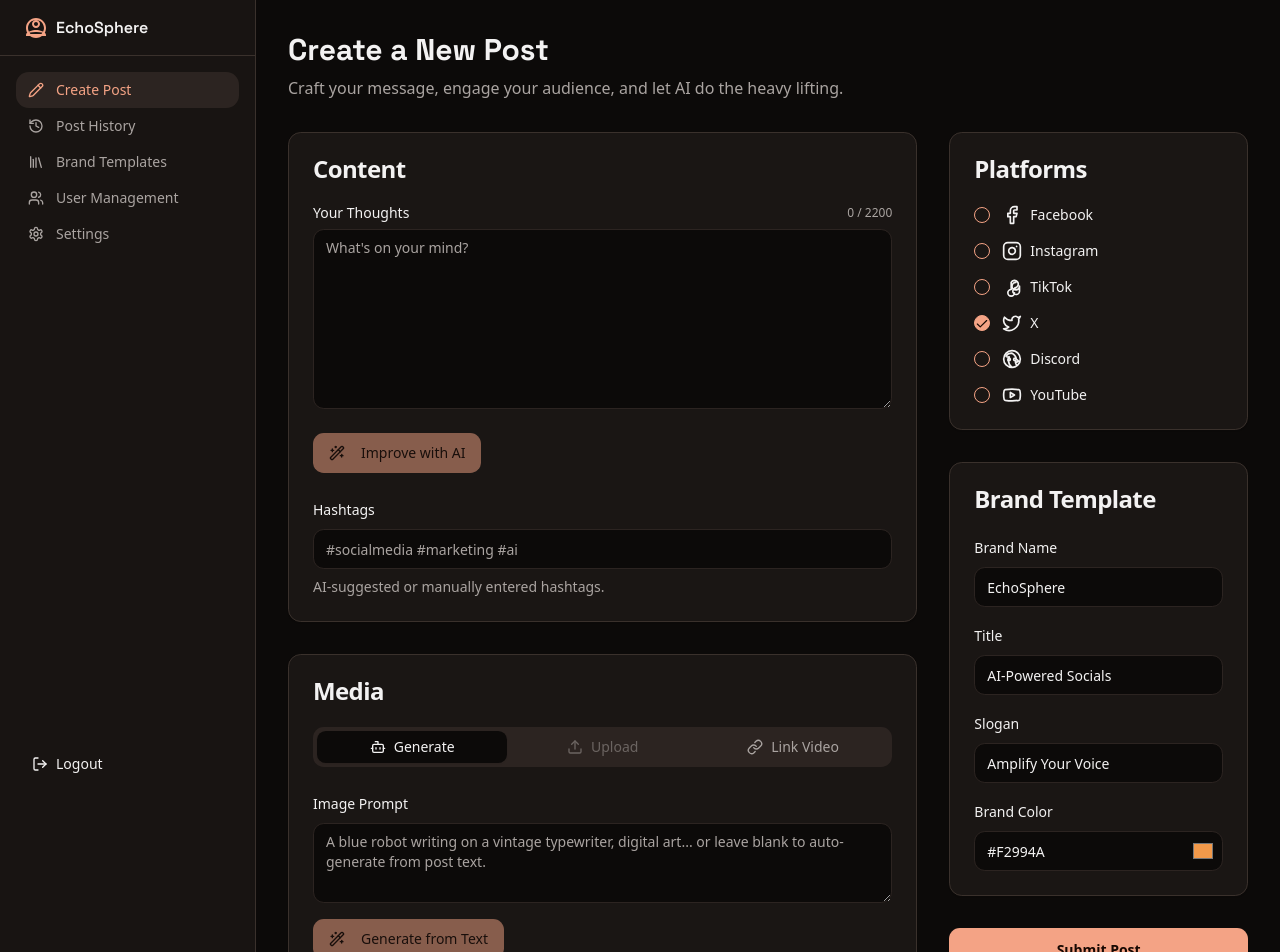
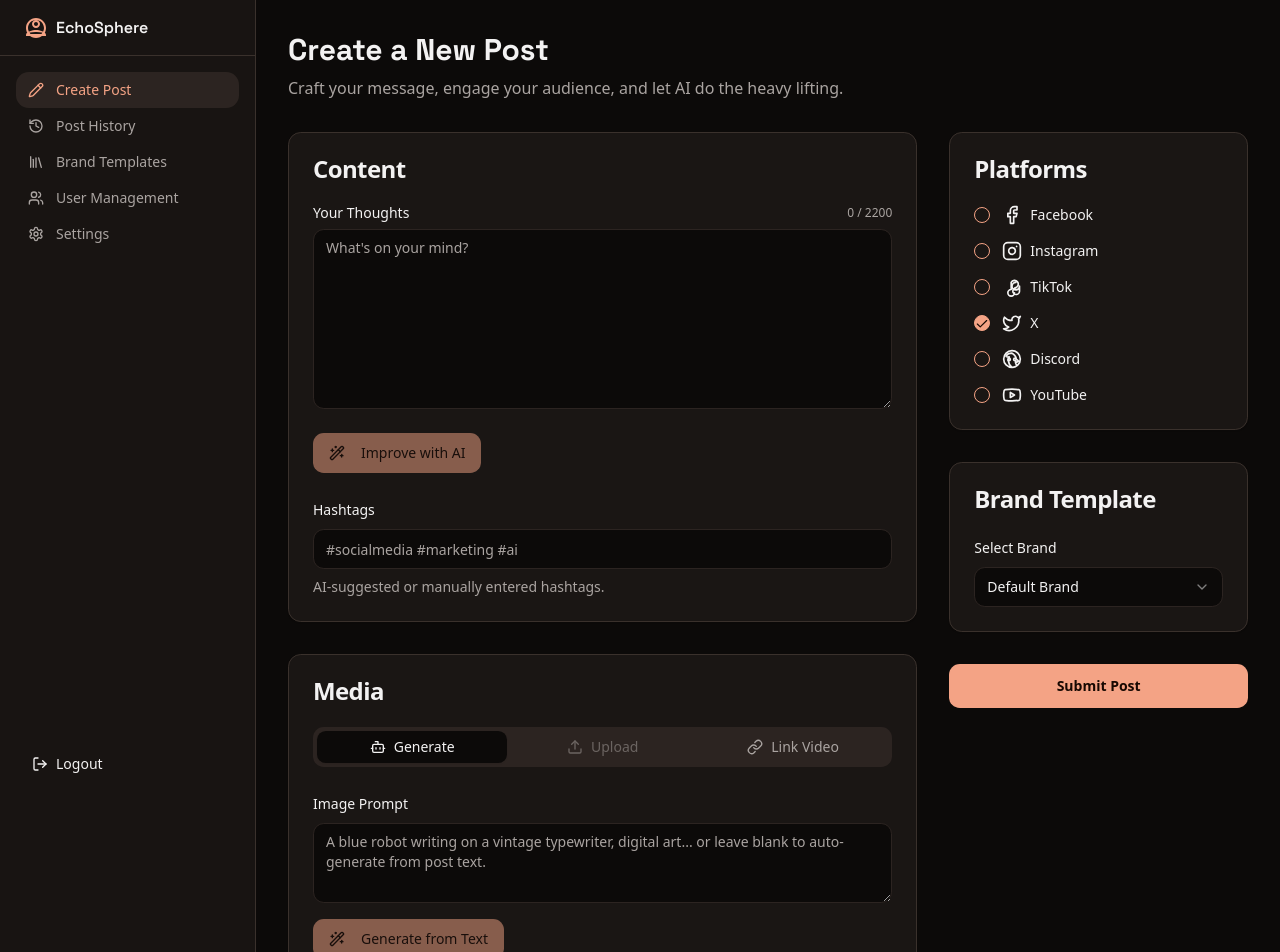
Before and after one commit to avijeett007/echosphere, a Next.js app: page /create-post in a window 1280 px wide. Shown: the top 952 px of the page. Built offline with nearby package versions, Linux system fonts and the light colour scheme; what @genkit-ai/googleai, genkit would draw is missing.

Commit message:
Dont see a much difference and also because now we are creating the bran

```diff
--- a/src/components/app/create-post-form.tsx
+++ b/src/components/app/create-post-form.tsx
@@ -18,7 +18,7 @@ import { Textarea } from '@/components/ui/textarea';
 import { Card, CardContent, CardHeader, CardTitle } from '@/components/ui/card';
 import { Checkbox } from '@/components/ui/checkbox';
 import { useToast } from '@/hooks/use-toast';
-import { BrandTemplate, Post, socialPlatforms, SocialPlatform } from '@/lib/types';
+import { Post, socialPlatforms, SocialPlatform } from '@/lib/types';
 import { socialIconMap } from '@/components/icons/social-icons';
 import { Tabs, TabsContent, TabsList, TabsTrigger } from '@/components/ui/tabs';
 import { Wand2, Upload, Link as LinkIcon, Bot, Terminal, Loader } from 'lucide-react';
@@ -27,8 +27,8 @@ import Image from 'next/image';
 import { improveWritingAndAddHashtags } from '@/ai/flows/improve-writing-and-add-hashtags';
 import { generateImageFromPrompt } from '@/ai/flows/generate-image-from-prompt';
 import { useLocalStorage } from '@/hooks/use-local-storage';
-import { cn } from '@/lib/utils';
 import { Progress } from '@/components/ui/progress';
+import { Select, SelectContent, SelectItem, SelectTrigger, SelectValue } from '@/components/ui/select';
 
 const formSchema = z.object({
   platforms: z.array(z.string()).refine((value) => value.some((item) => item), {
@@ -36,15 +36,18 @@ const formSchema = z.object({
   }),
   text: z.string().min(1, { message: 'Post content cannot be empty.' }),
   hashtags: z.string().optional(),
-  brandName: z.string().optional(),
-  brandTitle: z.string().optional(),
-  brandSlogan: z.string().optional(),
-  brandColor: z.string().optional(),
+  brandTemplateId: z.string().optional(),
   imagePrompt: z.string().optional(),
   videoUrl: z.string().url({ message: 'Please enter a valid URL.' }).optional().or(z.literal('')),
 });
 
-const defaultBrandColor = '#F2994A';
+// Placeholder data for brand templates
+const brandTemplates = [
+  { id: 'template1', name: 'Default Brand' },
+  { id: 'template2', name: 'New Campaign' },
+  { id: 'template3', name: 'Social Buzz' },
+];
+
 
 export function CreatePostForm() {
   const { toast } = useToast();
@@ -59,21 +62,17 @@ export function CreatePostForm() {
       platforms: ['X'],
       text: '',
       hashtags: '',
-      brandName: 'EchoSphere',
-      brandTitle: 'AI-Powered Socials',
-      brandSlogan: 'Amplify Your Voice',
-      brandColor: defaultBrandColor,
+      brandTemplateId: 'template1',
       imagePrompt: '',
       videoUrl: '',
     },
   });
 
   const textValue = form.watch('text');
-  const brandNameValue = form.watch('brandName');
-  const selectedPlatforms = form.watch('platforms');
 
   const handleImproveWriting = () => {
     const text = form.getValues('text');
+    const selectedPlatforms = form.getValues('platforms');
     if (!text) {
       toast({
         variant: 'destructive',
@@ -105,6 +104,9 @@ export function CreatePostForm() {
 
   const handleGenerateImage = () => {
     let prompt = form.getValues('imagePrompt');
+    const brandTemplate = brandTemplates.find(t => t.id === form.getValues('brandTemplateId'));
+    const brandNameValue = brandTemplate?.name || 'our brand';
+
     if (!prompt) {
         prompt = `Create a visually appealing graphic for a social media post. The content is about: "${textValue}". The brand is "${brandNameValue}". Make it modern and engaging.`;
         form.setValue('imagePrompt', prompt, { shouldValidate: true });
@@ -131,13 +133,6 @@ export function CreatePostForm() {
   };
 
   function onSubmit(values: z.infer<typeof formSchema>) {
-    const brandTemplate: BrandTemplate = {
-      brandName: values.brandName || '',
-      title: values.brandTitle || '',
-      slogan: values.brandSlogan || '',
-      color: values.brandColor || defaultBrandColor,
-    };
-
     const newPost: Post = {
       id: new Date().toISOString(),
       platforms: values.platforms as SocialPlatform[],
@@ -146,7 +141,7 @@ export function CreatePostForm() {
       imageUrl: generatedImageUrl || undefined,
       imagePrompt: values.imagePrompt,
       videoUrl: values.videoUrl,
-      brandTemplate: (brandTemplate.brandName || brandTemplate.title || brandTemplate.slogan) ? brandTemplate : undefined,
+      brandTemplateId: values.brandTemplateId,
       submittedAt: new Date().toISOString(),
     };
 
@@ -354,36 +349,31 @@ export function CreatePostForm() {
                 <CardHeader>
                   <CardTitle>Brand Template</CardTitle>
                 </CardHeader>
-                <CardContent className="space-y-4">
-                  <FormField control={form.control} name="brandName" render={({ field }) => (
+                <CardContent>
+                   <FormField
+                    control={form.control}
+                    name="brandTemplateId"
+                    render={({ field }) => (
                       <FormItem>
-                          <FormLabel>Brand Name</FormLabel>
-                          <FormControl><Input placeholder="Your Company" {...field} /></FormControl>
+                        <FormLabel>Select Brand</FormLabel>
+                        <Select onValueChange={field.onChange} defaultValue={field.value}>
+                          <FormControl>
+                            <SelectTrigger>
+                              <SelectValue placeholder="Select a brand template" />
+                            </SelectTrigger>
+                          </FormControl>
+                          <SelectContent>
+                            {brandTemplates.map((template) => (
+                              <SelectItem key={template.id} value={template.id}>
+                                {template.name}
+                              </SelectItem>
+                            ))}
+                          </SelectContent>
+                        </Select>
+                        <FormMessage />
                       </FormItem>
-                  )} />
-                  <FormField control={form.control} name="brandTitle" render={({ field }) => (
-                      <FormItem>
-                          <FormLabel>Title</FormLabel>
-                          <FormControl><Input placeholder="Product Launch" {...field} /></FormControl>
-                      </FormItem>
-                  )} />
-                  <FormField control={form.control} name="brandSlogan" render={({ field }) => (
-                      <FormItem>
-                          <FormLabel>Slogan</FormLabel>
-                          <FormControl><Input placeholder="Innovate. Create. Inspire." {...field} /></FormControl>
-                      </FormItem>
-                  )} />
-                  <FormField control={form.control} name="brandColor" render={({ field }) => (
-                      <FormItem>
-                          <FormLabel>Brand Color</FormLabel>
-                          <FormControl>
-                            <div className="relative">
-                                <Input type="text" {...field} />
-                                <input type="color" className="absolute top-0 right-0 h-full w-10 p-2 bg-transparent border-none cursor-pointer" value={field.value} onChange={e => field.onChange(e.target.value)} />
-                            </div>
-                          </FormControl>
-                      </FormItem>
-                  )} />
+                    )}
+                  />
                 </CardContent>
               </Card>
 
--- a/src/components/app/post-history-list.tsx
+++ b/src/components/app/post-history-list.tsx
@@ -7,7 +7,14 @@ import { Badge } from '@/components/ui/badge';
 import { socialIconMap } from '@/components/icons/social-icons';
 import Image from 'next/image';
 import { formatDistanceToNow } from 'date-fns';
-import { FileQuestion } from 'lucide-react';
+import { FileQuestion, Library } from 'lucide-react';
+
+// Placeholder data for brand templates
+const brandTemplates = [
+  { id: 'template1', name: 'Default Brand', color: '#F2994A' },
+  { id: 'template2', name: 'New Campaign', color: '#2D9CDB' },
+  { id: 'template3', name: 'Social Buzz', color: '#27AE60' },
+];
 
 export function PostHistoryList() {
   const [posts] = useLocalStorage<Post[]>('post-history', []);
@@ -26,6 +33,8 @@ export function PostHistoryList() {
     <div className="space-y-6">
       {posts.map((post) => {
         const submittedAt = new Date(post.submittedAt);
+        const brand = brandTemplates.find(b => b.id === post.brandTemplateId);
+
         return (
           <Card key={post.id}>
             <CardHeader>
@@ -67,11 +76,12 @@ export function PostHistoryList() {
                 </div>
               )}
             </CardContent>
-            {post.brandTemplate && (
+            {brand && (
                 <CardFooter>
                     <div className="flex items-center gap-2 text-xs text-muted-foreground">
-                        <span>Brand: {post.brandTemplate.brandName}</span>
-                        <span style={{color: post.brandTemplate.color}}>●</span>
+                        <Library className="h-3 w-3" />
+                        <span>{brand.name}</span>
+                        <span style={{color: brand.color}}>●</span>
                     </div>
                 </CardFooter>
             )}
```
Also changed, not shown: src/lib/types.ts (+6 -5 lines).
